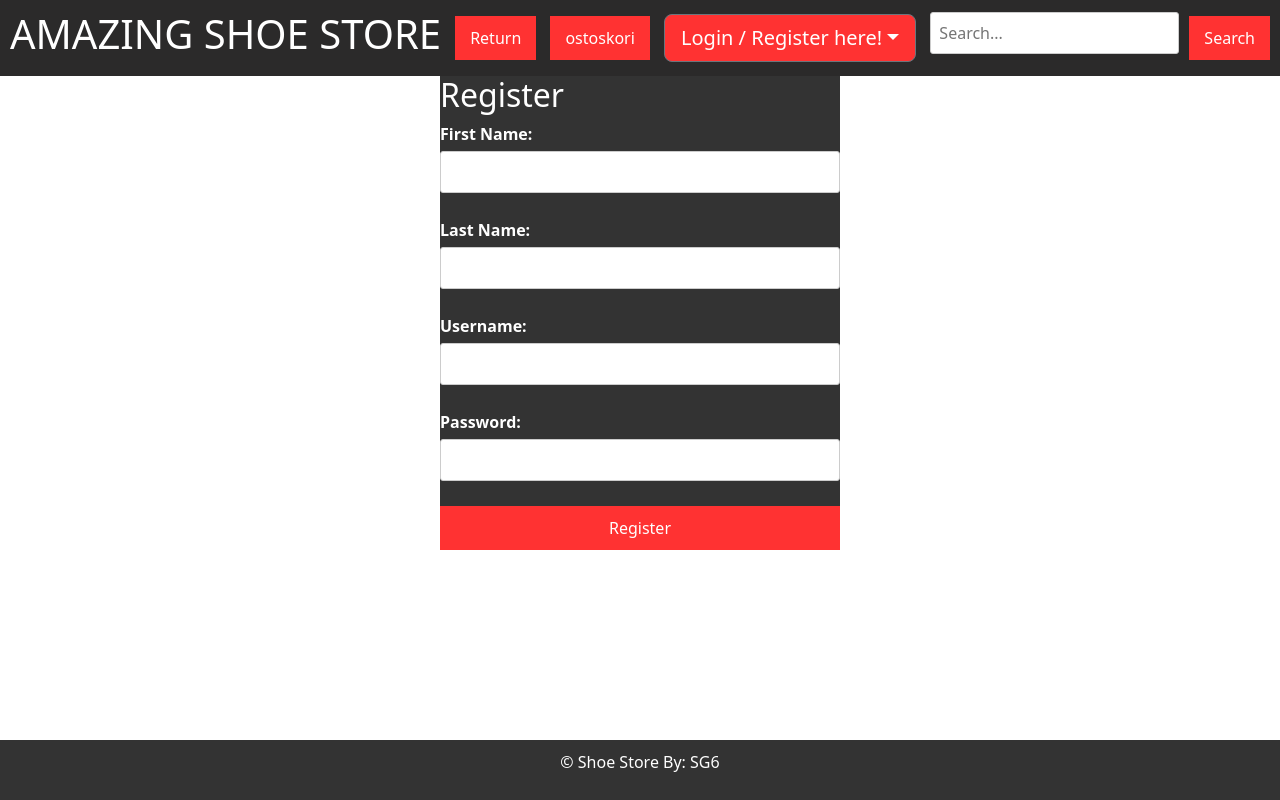
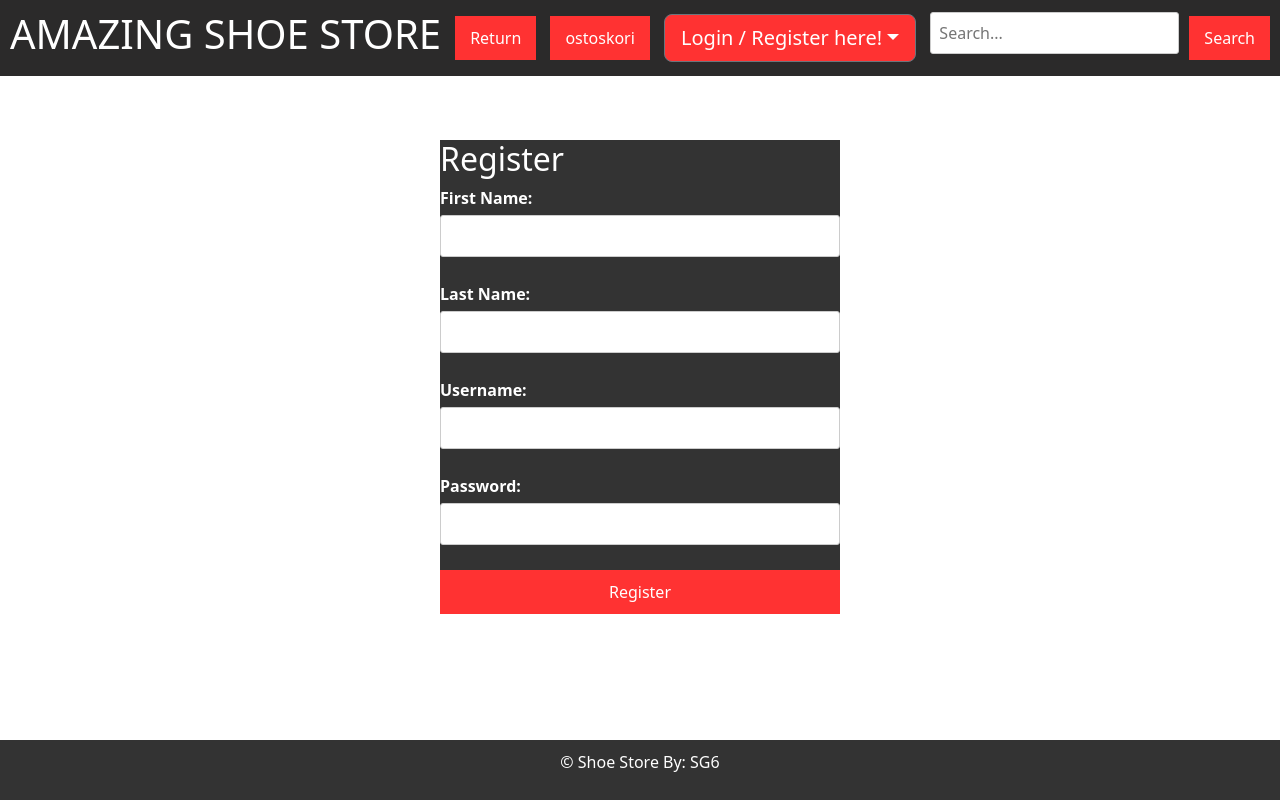
Before and after one commit to vileeni2/verkkokauppa-SG6, a React (Create React App) app: page /register in a window 1280 px wide. Built offline with nearby package versions, Linux system fonts and the light colour scheme.

Commit message:
Login/register style

```diff
--- a/src/components/Login.css
+++ b/src/components/Login.css
@@ -2,7 +2,9 @@
 
 .containerLogin {
     max-width: 400px;
-    margin: auto;
+    margin-top: 5%;
+    margin-left: auto;
+    margin-right: auto;
     padding: 20px;
     background-color: #333;
     border-radius: 5px;
--- a/src/components/Register.css
+++ b/src/components/Register.css
@@ -1,6 +1,8 @@
 .register-container {
     max-width: 400px;
-    margin: auto;
+    margin-top: 5%;
+    margin-left: auto;
+    margin-right: auto;
    background-color:   #333;
   }
 
--- a/src/components/header.css
+++ b/src/components/header.css
@@ -16,3 +16,9 @@
 .search-bar-container input {
   margin-right: 10px;
 }
+
+.dropdown-menu.show{
+  background-color: #333 !important;
+  margin: 0 !important;
+  padding: 0 !important;
+}
```
